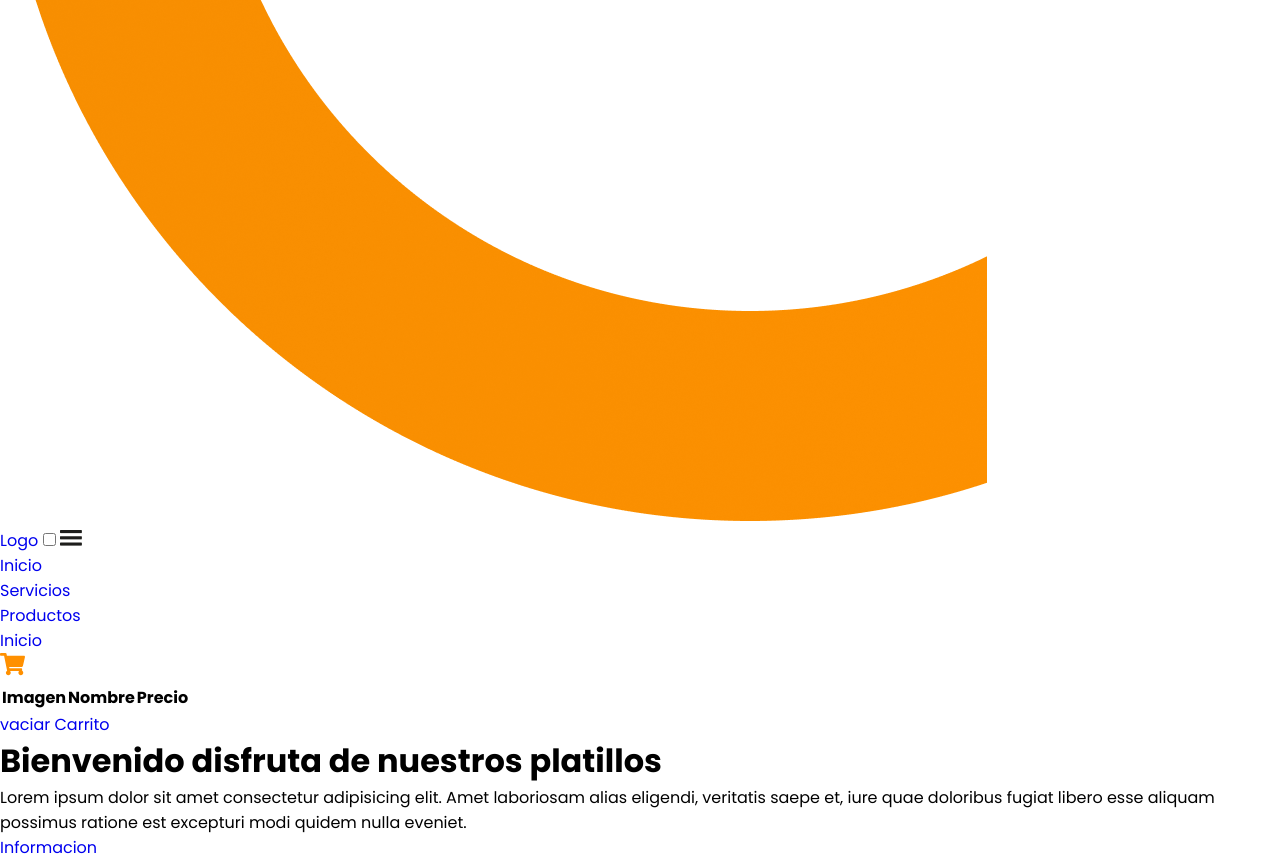
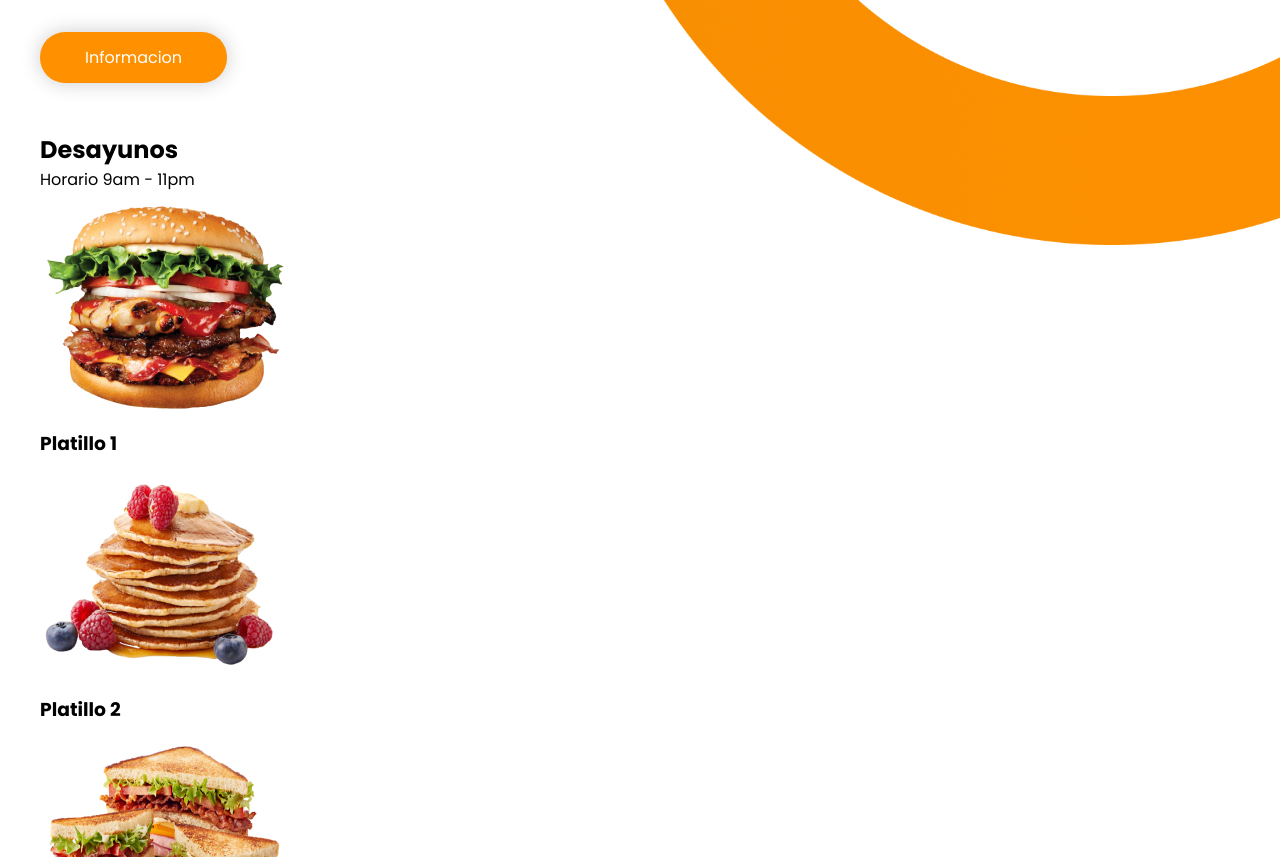
Before and after one commit to Alexhellhammer/frontend-pmc_proyect, a PHP site: page / in a window 1280 px wide. Shown: the part 428-1285 px from the top of the page. Run offline with PHP 8.4, Linux system fonts and the light colour scheme; lists and menus that the app fills with data are empty.

Commit message:
css header

```diff
--- a/index.html
+++ b/index.html
@@ -10,7 +10,7 @@
     <!-- menu encabezado -->
     <header class="header">
         <img class="bg" src="img\bg.png" alt="">
-        <div class="menu_container">
+        <div class="menu container">
             <a href="#" class="logo">Logo</a>
             <input type="checkbox" id="menu">
             <label for="menu">
@@ -21,7 +21,7 @@
                     <li><a href="#">Inicio</a></li>
                     <li><a href="#">Servicios</a></li>
                     <li><a href="#">Productos</a></li>
-                    <li><a href="#">Inicio</a></li>
+                    <li><a href="#">Contacto</a></li>
                 </ul>
             </nav>
             <div>
@@ -40,7 +40,7 @@
                                 </thead>
                                 <tbody></tbody>
                             </table>
-                            <a href="#" id="vaciar-carrito" class="btn-3">vaciar Carrito</a>
+                            <a href="#" id="vaciar-carrito" class="btn-3"> vaciar carrito</a>
                         </div>
                     </li>
                 </ul>
@@ -48,16 +48,19 @@
         </div>
         <div class="header-content container">
             <div class="header-txt">
-                <h1><span>Bienvenido</span> disfruta de nuestros platillos</h1>
+                <h1> <span>Bienvenido</span> disfruta de nuestros platillos </h1>
                 <p>
                     Lorem ipsum dolor sit amet consectetur adipisicing elit. Amet laboriosam alias eligendi, veritatis saepe et, iure quae doloribus fugiat libero esse aliquam possimus ratione est excepturi modi quidem nulla eveniet.
+                    Lorem ipsum dolor sit amet consectetur adipisicing elit. Amet laboriosam alias eligendi, veritatis saepe et, iure quae doloribus fugiat libero esse aliquam possimus ratione est excepturi modi quidem nulla eveniet.
+                    doloribus fugiat libero esse aliquam possimus ratione est excepturi modi quidem nulla eveniet.
+
                 </p>
                 <a href="#" class="btn-1">Informacion</a>
-                <div class="header-img">
-                    <img src="img\pl-1.png" alt="">
-                </div>
+            </div>
+            <div class="header-img">
+                <img src="img\pl-1.png" alt="">
+            </div>
 
-            </div>
         </div>
     </header>
 
--- a/style.css
+++ b/style.css
@@ -10,3 +10,140 @@
 }
 body {font-family: 'Poppins', sans-serif;
 }
+.container {
+    max-width: 1200px;
+    margin: 0 auto;
+}
+.header {
+    display: flex;
+    align-items: center;
+    min-height: 70vh;
+    position: relative;
+}
+
+.menu {
+    position: absolute;
+    top: 0;
+    left: 0;
+    right: 0;
+    display: flex;
+    align-items: center;
+    justify-content: space-between;
+    z-index: 1000;
+}
+.logo{
+    font-size: 25px;
+    color: #ff9000;
+    text-transform: uppercase;
+    font-weight: 800;
+}
+.menu .navbar  ul li {
+    position: relative;
+    float: left;
+}
+.menu .navbar  ul li a {
+    font-size: 18px;
+    padding: 20px;
+    font-weight: 600;
+    color: #1D1D1B;
+    display: block;
+}
+
+.menu .navbar  ul li a:hover {
+    color: #ff9000;
+}
+
+#menu {
+    display: none;
+}
+
+.menu-icono {
+    width: 25px;
+}
+.menu label {
+    cursor: pointer;
+    display: none;
+}
+
+.submenu {
+    position: relative;
+}
+
+.submenu #carrito {
+    display: none;
+}
+.submenu:hover #carrito {
+    display: block;
+    position: absolute;
+    right: 0;
+    backdrop-filter: blur(10px);
+    top: 100%;
+    z-index: 1;
+    background-color: #77777797;
+    padding: 20px;
+    min-width: 400px;
+    box-shadow: 0 0 20px rgba(0, 0, 0, 0.2);
+}
+
+table {
+    width: 100%;
+}
+th, td {
+    color: #FFFFFF;
+}
+.borrar {
+    background-color: #ff9000;
+    border-radius: 50%;
+    padding: 5px 10px;
+    text-decoration: none;
+    color: #FFFFFF;
+    font-weight: 800;
+}
+.bg {
+    position: absolute;
+    width: 700px;
+    top: 0;
+    right: 0;
+    z-index: -1;
+}
+
+.header-content {
+    display: flex;
+    align-items: center;
+}
+
+.header-content .header-txt {
+    width: 50%;
+    margin-right: 50px;
+}
+.header-txt h1 {
+    font-size: 55px;
+    line-height: 65px;
+    color: #1D1D1B;
+    margin-bottom: 35px;
+}
+
+.header-txt p {
+    font-size: 16px;
+    color: #5E5E5E;
+    margin-bottom: 45px;
+}
+
+.header-txt span {
+    color: #FFAE00;
+}
+
+.btn-1{
+    display: inline-block;
+    padding: 13px 45px;
+    border-radius: 25px;
+    background-color:#ff9000;
+    font-size: 16px;
+    color: #FFFFFF;
+    text-transform: capitalize;
+    box-shadow: 0 0 20px rgba(0,0,0,0.2 );
+}
+
+.btn-1:hover{
+    background-color: #EF8700;
+}
```
